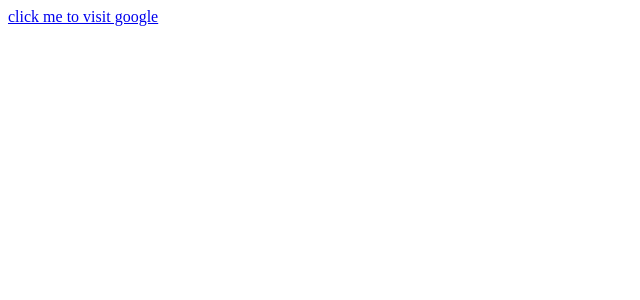
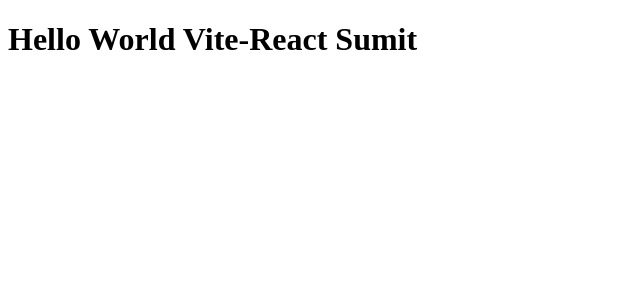
Before and after one commit to Sumit021995/react-js-study, a React (Vite) app in the folder vit-react/01Basic-react-vit/: page / in a window 1280 px wide. Shown: the top 300 px of the page, without its empty margins (0-640 px from the left). Built offline with nearby package versions, Linux system fonts and the light colour scheme.

Commit message:
file updated

```diff
--- a/vit-react/01Basic-react-vit/src/main.jsx
+++ b/vit-react/01Basic-react-vit/src/main.jsx
@@ -37,6 +37,6 @@ const reactElement = React.createElement(
 
 ReactDOM.createRoot(document.getElementById('root')).render(
 
-  reactElement
+  <App/>
 
 )
```
